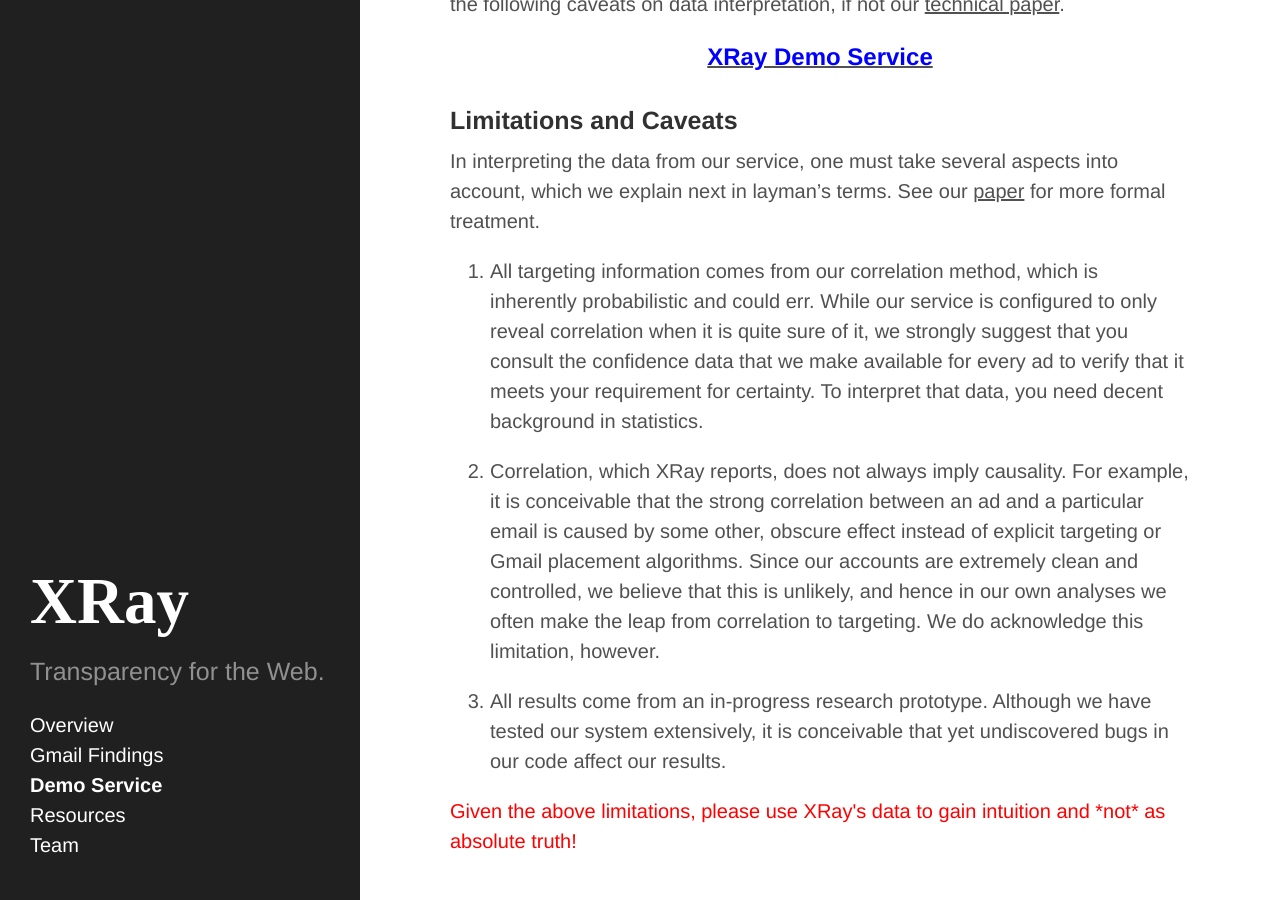
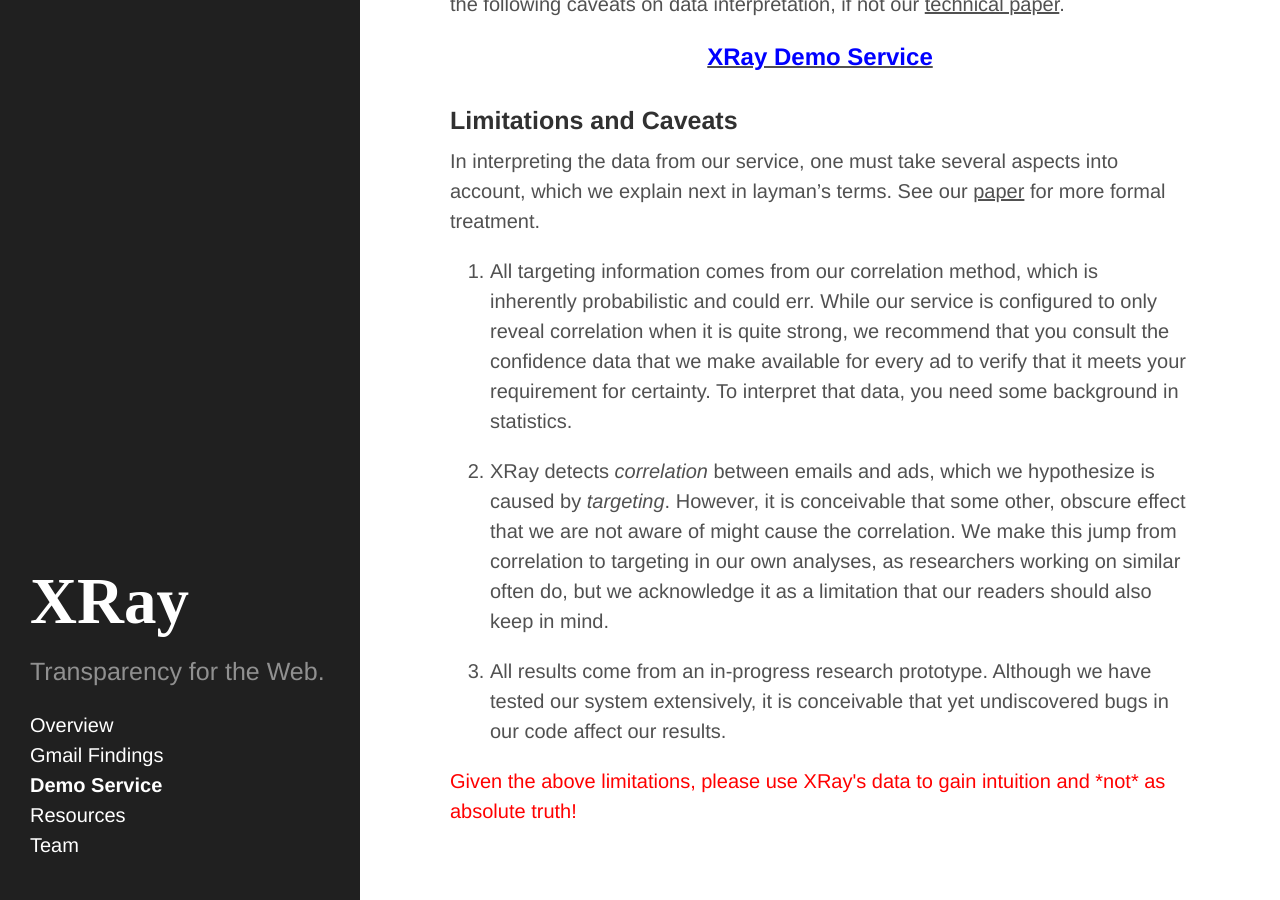
Before and after one commit to columbia/xray, a Jekyll site: the page built from gmail-demo.md, in a window 1280 px wide and 900 px high, scrolled down 611 px. Built offline with Jekyll 4.4.1, drawn with Linux system fonts in a browser that asks for light colours; Markdown is read by kramdown in place of the engine named in the settings.

Commit message:
that correlation causation thing drives me crazy

```diff
--- a/gmail-demo.md
+++ b/gmail-demo.md
@@ -38,18 +38,17 @@ into account, which we explain next in layman's terms.  See our
 
 1. All targeting information comes from our correlation method, which is
 inherently probabilistic and could err.  While our service is configured
-to only reveal correlation when it is quite sure of it, we strongly suggest
-that you consult the confidence data that we make available for every ad
-to verify that it meets your requirement for certainty.  To interpret that
-data, you need decent background in statistics.
+to only reveal correlation when it is quite strong, we recommend that you
+consult the confidence data that we make available for every ad to verify
+that it meets your requirement for certainty.  To interpret that data,
+you need some background in statistics.
 
-2. Correlation, which XRay reports, does not always imply causality.  For
-example, it is conceivable that the strong correlation between an ad and
-a particular email is caused by some other, obscure effect instead of
-explicit targeting or Gmail placement algorithms. Since our accounts
-are extremely clean and controlled, we believe that this is unlikely,
-and hence in our own analyses we often make the leap from correlation
-to targeting.  We do acknowledge this limitation, however.
+2. XRay detects *correlation* between emails and ads, which we
+hypothesize is caused by *targeting*.  However, it is conceivable
+that some other, obscure effect that we are not aware of might
+cause the correlation.  We make this jump from correlation to targeting
+in our own analyses, as researchers working on similar often do, but we
+acknowledge it as a limitation that our readers should also keep in mind.
 
 3. All results come from an in-progress research prototype.  Although we
 have tested our system extensively, it is conceivable that yet undiscovered
```
Also changed, not shown: index.md (+6 -6 lines).
